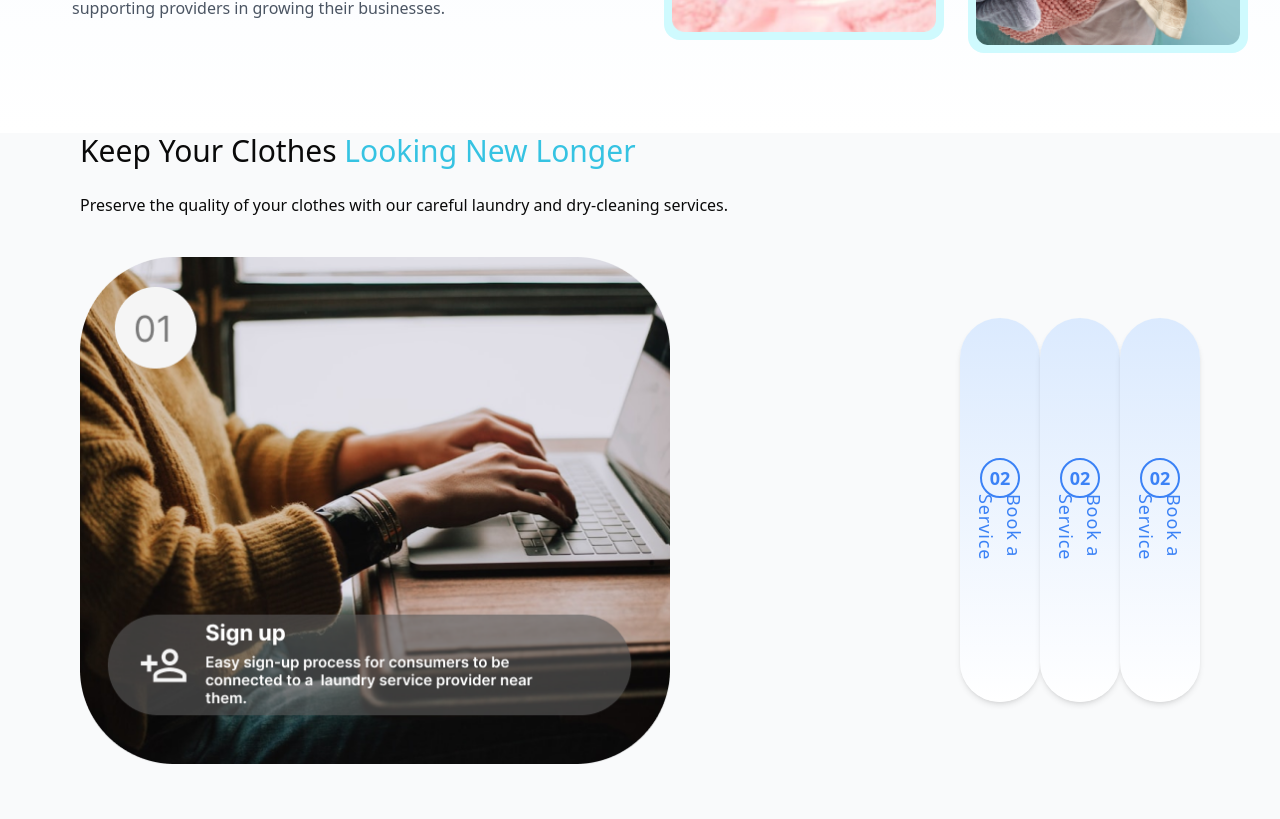
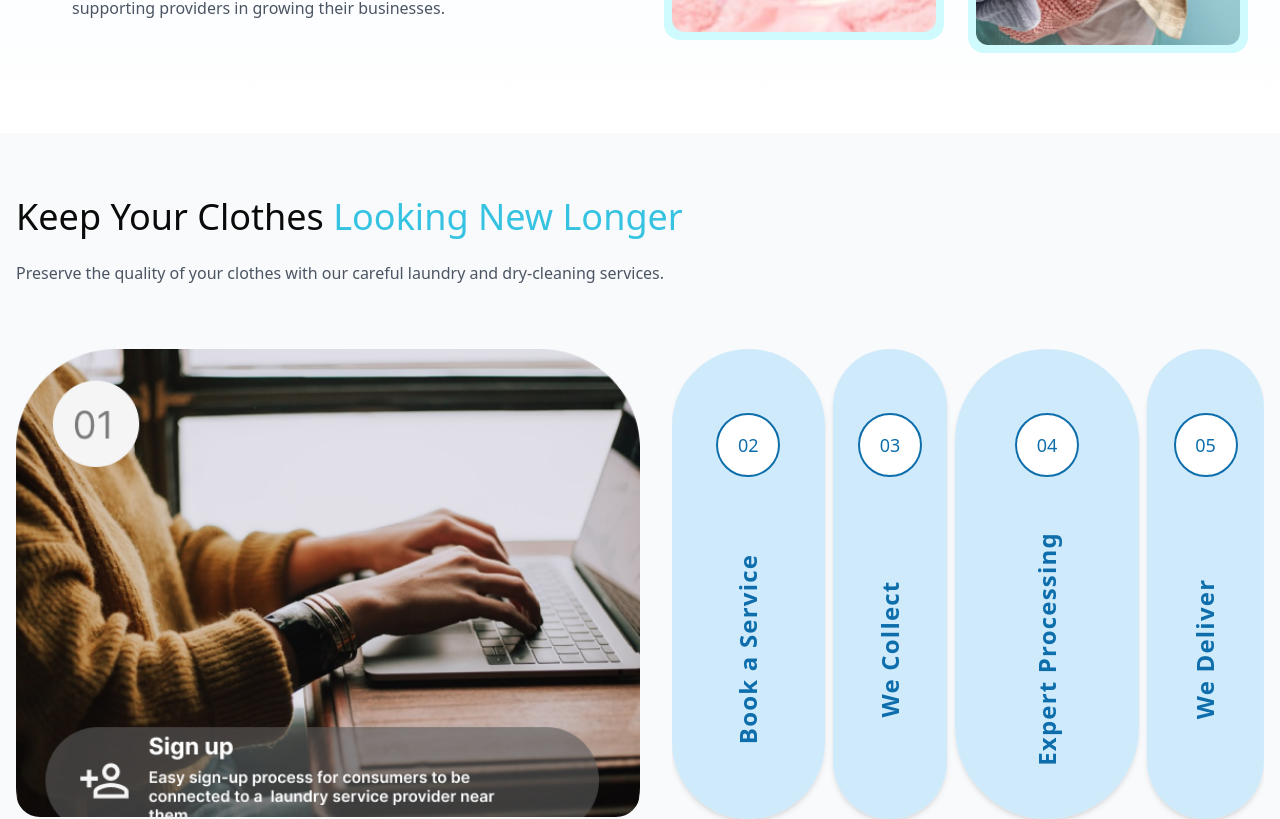
Before and after one commit to Aristocratjnr/Consumer-dashboard, a Next.js app: page /LandingPage in a window 1280 px wide. Shown: the part 1780-2599 px from the top of the page. Built offline with nearby package versions, Linux system fonts and the light colour scheme.

Commit message:
:feat: implement SearchBar component and update ProcessSection layout for improved user experience

```diff
--- a/src/app/(dashboard)/bookings/page.tsx
+++ b/src/app/(dashboard)/bookings/page.tsx
@@ -403,7 +403,7 @@
         <div
           className={`relative rounded-3xl shadow-sm p-4 transition hover:shadow-md ${
             isSelected ? "ring-2 ring-gray-100" : "ring-1 ring-gray-100 dark:ring-gray-700"
-          } bg-teal-20 dark:bg-gray-800`}
+          } bg-teal-20 dark:bg-gray-800 w-62`}
         >
           {/* Top Section */}
           <div className="flex justify-between items-center mb-2">
--- /dev/null
+++ b/src/app/(dashboard)/search/page.tsx
@@ -0,0 +1,33 @@
+import { Input } from "@/components/ui/input";
+import Image from "next/image";
+
+const SearchBar = () => {
+  return (
+    <div className="max-w-2xl mx-auto p-4">
+      <div className="bg-slate-50 rounded-lg flex items-center gap-2 px-2 py-1.5">
+        <div className="flex items-center gap-2 px-2">
+          <Image src="/calendar-icon.png" alt="Calendar" width={16} height={16} />
+          <div className="w-px h-3.5 bg-slate-200" />
+          <Image src="/scan-icon.png" alt="Scan" width={16} height={16} />
+          <div className="w-px h-3.5 bg-slate-200" />
+        </div>
+        <div className="relative flex-1">
+          <Input
+            type="search"
+            placeholder="Search"
+            className="w-full border-0 bg-transparent focus-visible:ring-0 focus-visible:ring-offset-0 text-sm px-2 py-1"
+          />
+          <Image
+            src="/search-icon.png"
+            alt="Search"
+            width={12}
+            height={12}
+            className="absolute right-2 top-1/2 -translate-y-1/2"
+          />
+        </div>
+      </div>
+    </div>
+  );
+};
+
+export default SearchBar;
--- a/src/app/(dashboard)/services/page.tsx
+++ b/src/app/(dashboard)/services/page.tsx
@@ -128,7 +128,7 @@
                         <div className="mb-8">
                             <div className="mb-4">
                                 <h2 className="text-lg font-semibold text-teal">Explore Our Services</h2>
-                                <p className="text-sm font-medium text-black">
+                                <p className="text-sm font-medium text-black dark:bg-white">
                                     Your Laundry, Done Your Way. Select The Services That Fit Your Needs And Leave The Rest To Us.
                                 </p>
                             </div>
--- a/src/app/page.tsx
+++ b/src/app/page.tsx
@@ -8,11 +8,12 @@ import Page from "./LandingPage/page";
 import SignIn from "./auth/SignIn/page";
 import ServicesPage from "./(dashboard)/services/page";
 import LaundryService from "./(dashboard)/LaundryService/page";
+import SearchUI from "./(dashboard)/search/page";
 
 const page = () => {
   return (
     <div className="min-h-screen bg-white">
-      <Dashboard/>
+      <Page/>
     </div>
   );
 };
--- a/src/components/HomePage/ProcessSection.tsx
+++ b/src/components/HomePage/ProcessSection.tsx
@@ -1,54 +1,77 @@
-import Image from "next/image";
+import Image from "next/image"
 
 export default function ProcessSection() {
+  const steps = [
+    {
+      number: "01",
+      title: "Sign up",
+      description: "Easy sign-up process for consumers to be connected to a laundry service provider near them.",
+      isMain: true
+    },
+    {
+      number: "02",
+      title: "Book a Service",
+      isMain: false
+    },
+    {
+      number: "03",
+      title: "We Collect",
+      isMain: false
+    },
+    {
+      number: "04",
+      title: "Expert Processing",
+      isMain: false
+    },
+    {
+      number: "05",
+      title: "We Deliver",
+      isMain: false
+    }
+  ]
+
   return (
-    <div className="mx-20">
-      <div>
-        <p className="text-3xl font-medium">
+    <section className="container mx-auto px-4 py-16">
+      <div className="max-w-3xl">
+        <h2 className="text-4xl font-medium">
           Keep Your Clothes{" "}
           <span className="text-[#36C3E2]">Looking New Longer</span>
-        </p>
-        <p className="mt-6">
+        </h2>
+        <p className="mt-6 text-gray-600">
           Preserve the quality of your clothes with our careful laundry and
           dry-cleaning services.
         </p>
       </div>
-      <div className="mt-10 flex items-center justify-between">
-        <div className="flex items-start">
+
+      <div className="mt-16 flex flex-col lg:flex-row gap-8 items-start">
+        <div className="relative w-full lg:w-1/2">
+          <div className="relative aspect-[4/3] rounded-3xl overflow-hidden">
             <Image
               src="/images/process-section.png"
-            width={590}
-            height={400}
-            alt="Laundry process illustration"
+              alt="Person typing on laptop"
+              width={800}
+              height={600}
+              className="object-cover"
             />
           </div>
-        <div className="flex items-center justify-center">
-          <div className="flex h-96 w-20 flex-col items-center justify-center rounded-full bg-gradient-to-b from-blue-100 to-white shadow-md">
-            <div className="flex h-10 w-10 items-center justify-center rounded-full border-2 border-blue-500 text-lg font-bold text-blue-500">
-              02
         </div>
-            <div className="mt-2 rotate-90 text-lg font-medium tracking-wider text-blue-500">
-              Book a Service
+
+        <div className="flex-1 flex justify-between gap-2 overflow-x-auto pb-6 lg:pb-0">
+          {steps.slice(1).map((step) => (
+            <div
+              key={step.number}
+              className="flex flex-col items-center min-w-[100px] h-[470px] rounded-full bg-gradient-to-b from-teal-500 to-teal-500 shadow-md px-2"
+            >
+              <div className="mt-16 flex h-16 w-16 items-center justify-center rounded-full border-2 text-lg bg-white border-teal  font-semi-bold text-teal">
+                {step.number}
+              </div>
+              <div className="mt-4 -rotate-90 origin-center translate-y-[140px] whitespace-nowrap text-2xl font-bold tracking-wider text-teal">
+                {step.title}
               </div>
             </div>
-          <div className="flex h-96 w-20 flex-col items-center justify-center rounded-full bg-gradient-to-b from-blue-100 to-white shadow-md">
-            <div className="flex h-10 w-10 items-center justify-center rounded-full border-2 border-blue-500 text-lg font-bold text-blue-500">
-              02
-            </div>
-            <div className="mt-2 rotate-90 text-lg font-medium tracking-wider text-blue-500">
-              Book a Service
+          ))}
         </div>
       </div>
-          <div className="flex h-96 w-20 flex-col items-center justify-center rounded-full bg-gradient-to-b from-blue-100 to-white shadow-md">
-            <div className="flex h-10 w-10 items-center justify-center rounded-full border-2 border-blue-500 text-lg font-bold text-blue-500">
-              02
-            </div>
-            <div className="mt-2 rotate-90 text-lg font-medium tracking-wider text-blue-500">
-              Book a Service
-            </div>
-          </div>
-        </div>
-      </div>
-    </div>
-  );
+    </section>
+  )
 }
--- a/tailwind.config.ts
+++ b/tailwind.config.ts
@@ -24,7 +24,7 @@ export default {
   				'200': '#80DEEA',
   				'300': '#4DD0E1',
   				'400': '#26C6DA',
-  				'500': '#00BCD4',
+  				'500': '#CFEAFB',
   				'600': '#00ACC1',
   				'700': '#0097A7',
   				'800': '#00838F',
```
Also changed, not shown: src/app/(dashboard)/calendar/page.tsx (+35 -17 lines). Lines whose indentation alone changed are shown as unchanged.
